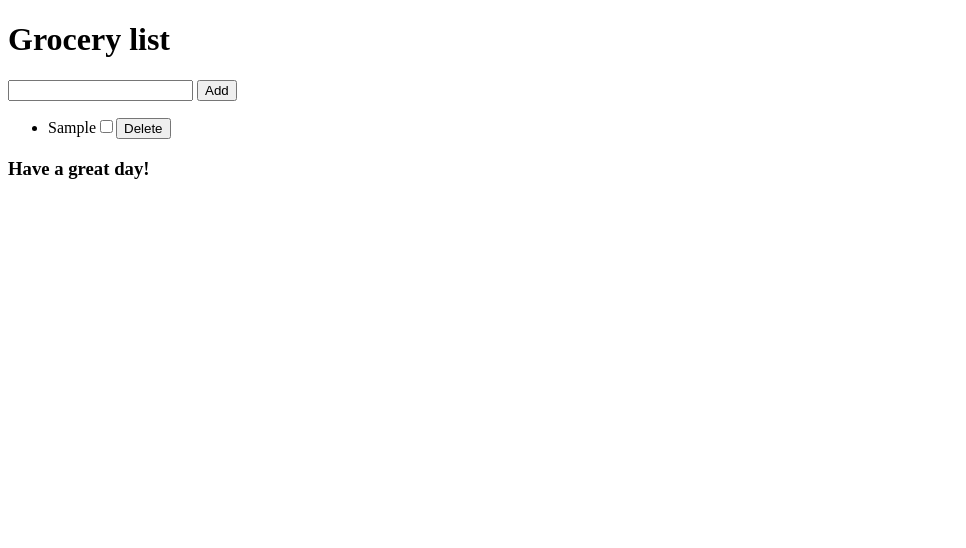
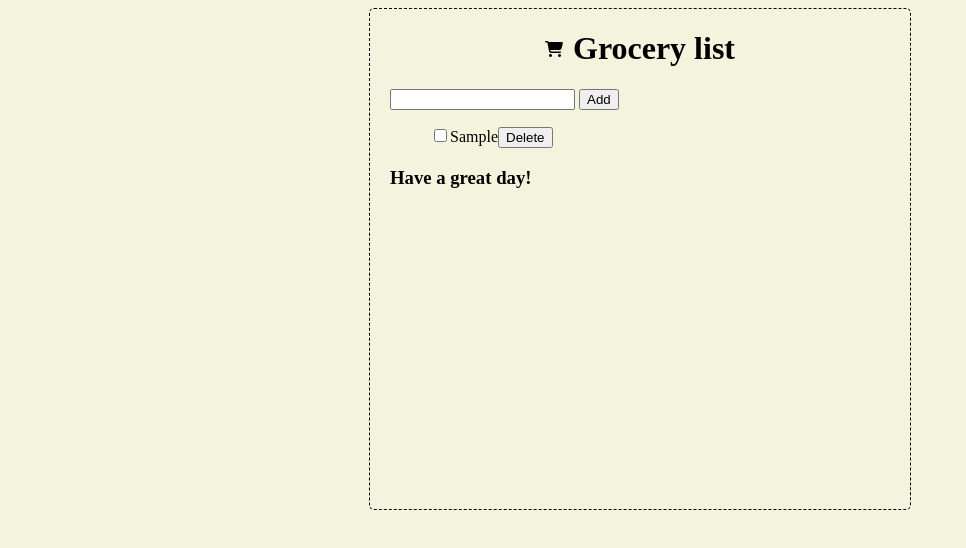
Before and after one commit to maadzjaa/grocery-list, a website built with Vite: page index.html in a window 1280 px wide. Both pictures are taken after typing "Sample" into the empty fields and a click on the button "Add". Shown: the whole page, without its empty margins (0-966 px from the left). Built offline with nearby package versions, Linux system fonts and the light colour scheme.

```diff
--- a/index.html
+++ b/index.html
@@ -4,6 +4,7 @@
 <head>
   <meta charset="UTF-8" />
   <link rel="icon" type="image/svg+xml" href="/vite.svg" />
+  <script src="https://kit.fontawesome.com/3bda7f8209.js" crossorigin="anonymous"></script>
   <meta name="viewport" content="width=device-width, initial-scale=1.0" />
   <title>Shopping list</title>
 </head>
@@ -11,7 +12,9 @@
 <body>
   <div id="app">
     <header>
-      <h1>Grocery list</h1>
+      <div class="header-items"> <i class="fa-solid fa-cart-shopping"></i>
+        <h1>Grocery list</h1>
+      </div>
     </header>
     <input class="text-input" type="text">
     <button class="add-button">Add</button>
--- a/src/main.ts
+++ b/src/main.ts
@@ -35,7 +35,9 @@
 	groceryList.innerHTML = '';
 	groceries.forEach((grocery) => {
 		const groceryLi = document.createElement('li');
-		groceryLi.textContent = grocery.text;
+
+		const groceryText = document.createElement('span');
+		groceryText.textContent = grocery.text;
 
 		const groceryBtn = document.createElement('button');
 		groceryBtn.innerHTML = 'Delete';
@@ -50,6 +52,7 @@
 		groceryInput.addEventListener('change', () => toggleCompletedStatus(grocery.id));
 
 		groceryLi.appendChild(groceryInput);
+		groceryLi.appendChild(groceryText);
 		groceryLi.appendChild(groceryBtn);
 		groceryList?.appendChild(groceryLi); // ? - pobieramy z drzewa DOM i to moze byc nullem dlatego jest optional chaining
 	});
--- a/src/style.scss
+++ b/src/style.scss
@@ -1,15 +1,32 @@
-// body {
-// 	background-color: red;
-// }
+body {
+	background-color: rgb(243, 243, 222);
+}
+
+#app {
+	width: 500px;
+	height: 500px;
+	margin: 0 auto;
+	padding: 0 20px;
+	border: 1px dashed black;
+	border-radius: 5px;
+}
+
+.header-items {
+	display: flex;
+	align-items: center;
+	justify-content: center;
+	gap: 10px;
+}
 
 .item-completed {
 	text-decoration: line-through;
 }
 
-// input:checked {
-// 	text-decoration: line-through;
-// }
+.list {
+	display: flex;
+	flex-direction: column;
+}
 
-// li {
-// 	text-decoration: line-through;
-// }
+li {
+	list-style-type: none;
+}
```
